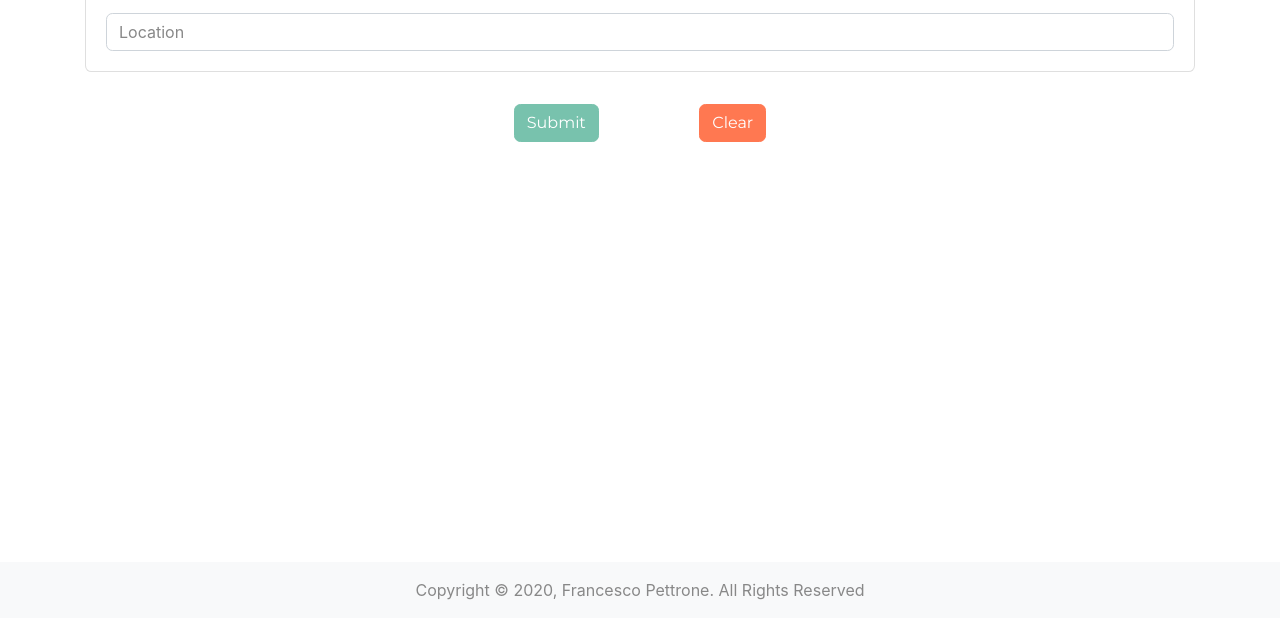
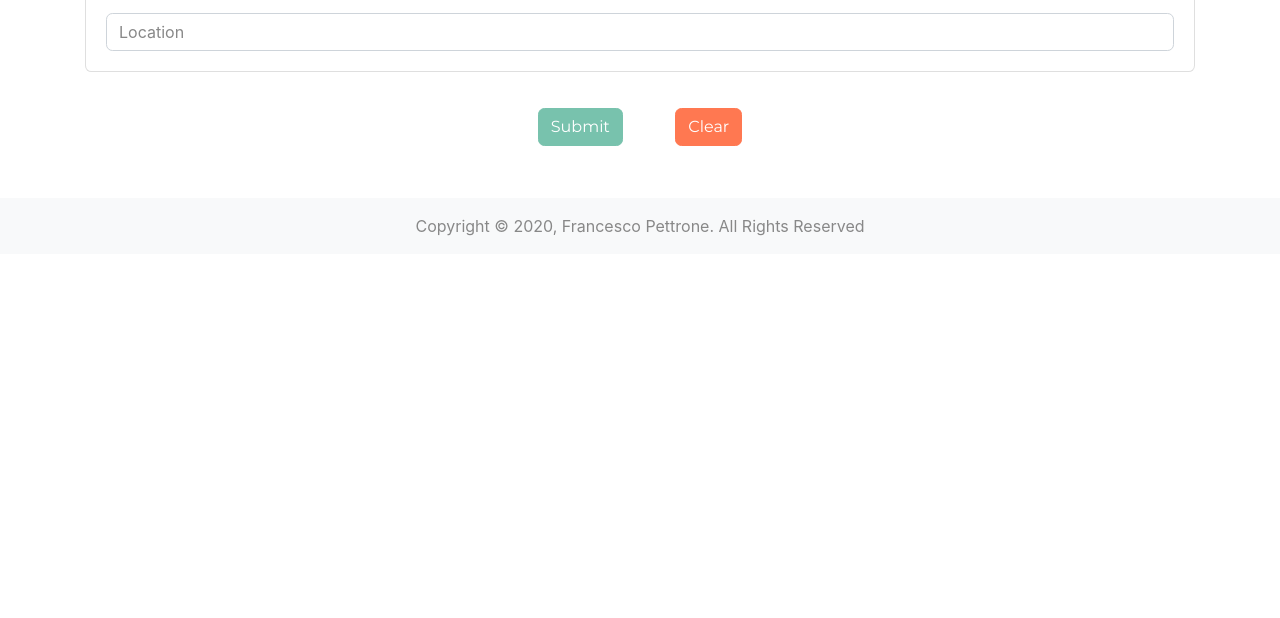
Before and after one commit to fpetcast/minimal_weather_app, a plain HTML site: page index.html in a window 1280 px wide. Shown: the part 182-800 px from the top of the page. Drawn offline with nearby package versions, Linux system fonts and the light colour scheme.

Commit message:
clear button

```diff
--- a/index.html
+++ b/index.html
@@ -8,6 +8,7 @@
     <meta charset="UTF-8" />
     <meta name="viewport" content="width=device-width, initial-scale=1.0" />
     <title>weather app</title>
+    <script src="https://kit.fontawesome.com/b4f83da9b9.js" crossorigin="anonymous"></script>
     <script defer src="fetch.js"></script>
     <script defer src="ui.js"></script>
     <script defer src="app.js"></script>
@@ -29,15 +30,15 @@
             <div id="profile"></div>
         </div>
         <div class="container text-center mt-2">
-            <button class="btn btn-primary mx-5" id="submit">Submit</button>
-            <button class="btn btn-danger mx-5" id="clear">Clear</button>
+            <button class="btn btn-primary my-1 mx-4" id="submit">Submit</button>
+            <button class="btn btn-danger my-1 mx-4" id="clear">Clear</button>
         </div>
         <div id="icon">
         </div>
 
         <div id="content">
         </div>
-        <footer class="mt-5 p-3 text-center bg-light fixed-bottom">
+        <footer class="mt-5 p-3 text-center bg-light">
              Copyright &copy; 2020, Francesco Pettrone. All Rights Reserved
         </footer>
   </body>
```
